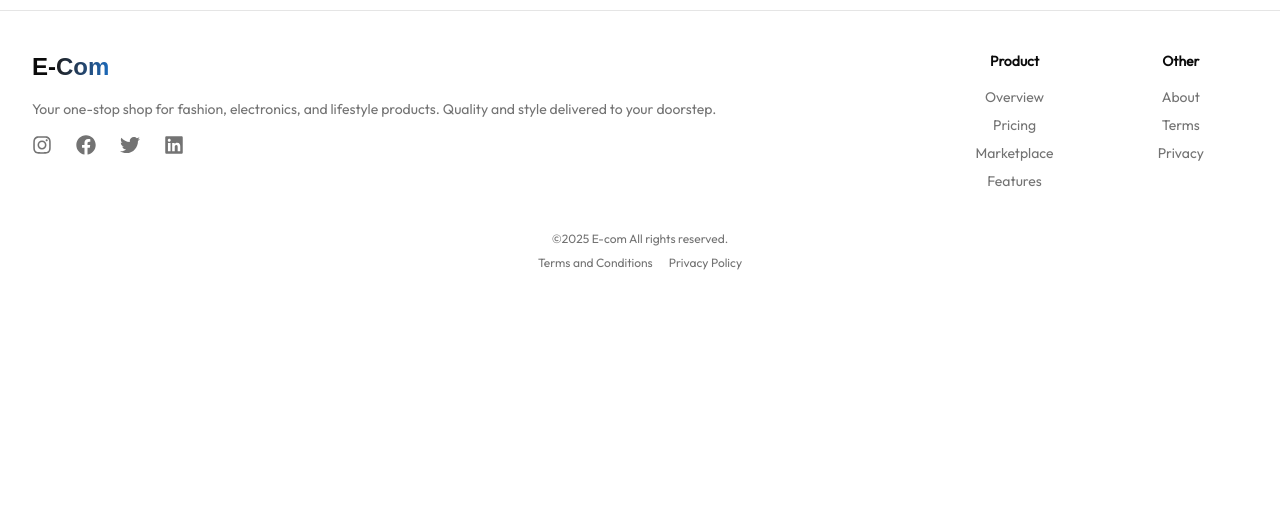
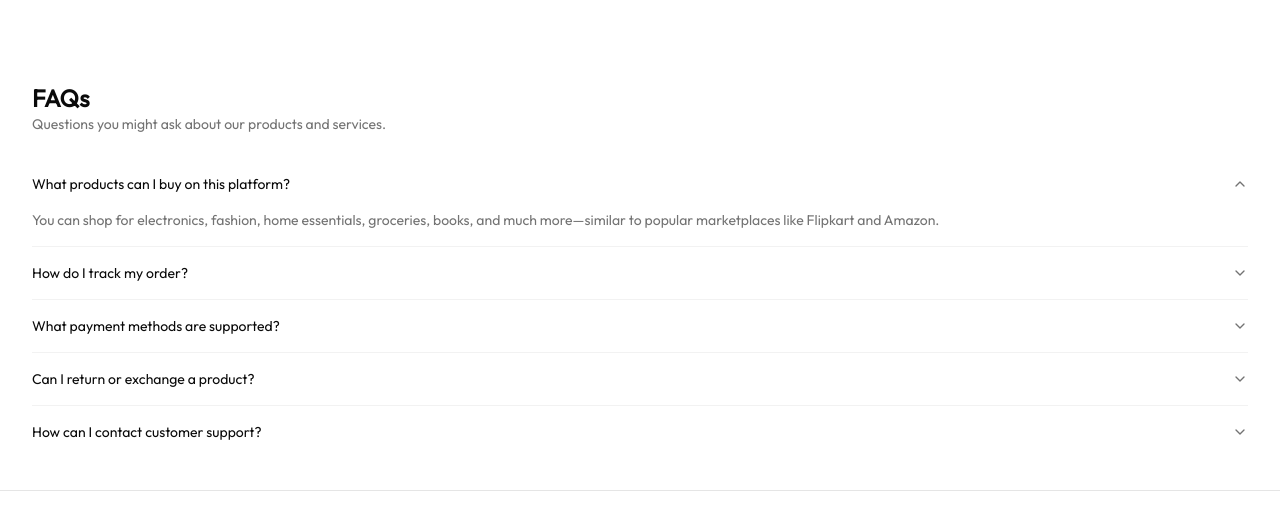
Before and after one commit to Sameen-K-A/e-com, a Next.js app: page /home in a window 1280 px wide. Shown: the part 1530-2057 px from the top of the page. Before the commit the page ends 1841 px from the top, so only its background shows below. Built offline with nearby package versions, Linux system fonts and the light colour scheme; a web font is replaced by a local one.

Commit message:
Add FAQs section

```diff
--- a/src/app/home/page.tsx
+++ b/src/app/home/page.tsx
@@ -1,12 +1,14 @@
+import FAQSection from "@/components/home/FAQs";
 import { TopSelling } from "@/components/home/TopSelling";
 
 export default function Home() {
   return (
-    <>
+    <div className="space-y-5">
       <div className="min-h-[100dvh] flex justify-center items-center">
         Home Page
       </div>
       <TopSelling />
-    </>
+      <FAQSection />
+    </div>
   )
 }
--- /dev/null
+++ b/src/components/home/FAQs.tsx
@@ -0,0 +1,37 @@
+import { Accordion, AccordionContent, AccordionItem, AccordionTrigger } from "@/components/ui/accordion";
+import { faqs } from "@/constants/defaultFAQs";
+
+export default function FAQSection() {
+  return (
+    <div className="container p-4 md:p-8">
+      <div className="mb-6">
+        <h2 className="text-2xl font-bold text-foreground">FAQs</h2>
+        <p className="text-muted-foreground text-sm">
+          Questions you might ask about our products and services.
+        </p>
+      </div>
+
+      <Accordion
+        type="single"
+        collapsible
+        defaultValue="item-0"
+        className="w-full space-y"
+      >
+        {faqs.map((faq, index) => (
+          <AccordionItem
+            key={index}
+            value={`item-${index}`}
+            className="border-b border-border/50"
+          >
+            <AccordionTrigger className="text-sm">
+              {faq.question}
+            </AccordionTrigger>
+            <AccordionContent className="text-sm text-muted-foreground">
+              {faq.answer}
+            </AccordionContent>
+          </AccordionItem>
+        ))}
+      </Accordion>
+    </div>
+  );
+}
--- /dev/null
+++ b/src/constants/defaultFAQs.ts
@@ -0,0 +1,27 @@
+interface IFAQs {
+  question: string;
+  answer: string;
+}
+
+export const faqs: IFAQs[] = [
+  {
+    question: "What products can I buy on this platform?",
+    answer: "You can shop for electronics, fashion, home essentials, groceries, books, and much more—similar to popular marketplaces like Flipkart and Amazon.",
+  },
+  {
+    question: "How do I track my order?",
+    answer: "Once your order is placed, you will receive a tracking ID via email and SMS. You can also track it directly from the “My Orders” section in your account.",
+  },
+  {
+    question: "What payment methods are supported?",
+    answer: "We support UPI, debit/credit cards, net banking, wallets, and cash-on-delivery in select locations.",
+  },
+  {
+    question: "Can I return or exchange a product?",
+    answer: "Yes! Most products are eligible for return or exchange within 7–10 days of delivery. Please check the return policy on the product page before purchasing.",
+  },
+  {
+    question: "How can I contact customer support?",
+    answer: "You can reach us 24/7 via live chat, email, or our customer care helpline. Visit the “Help Center” section for more details.",
+  },
+];
```
